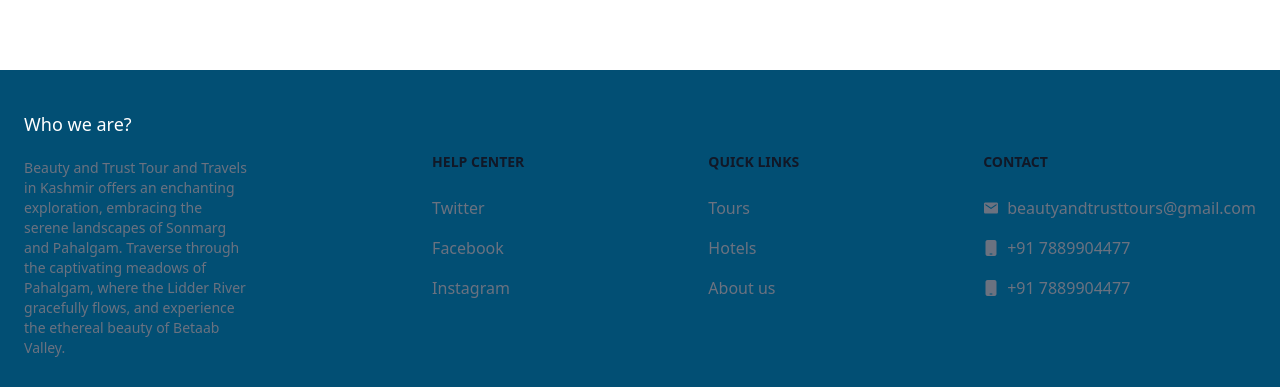
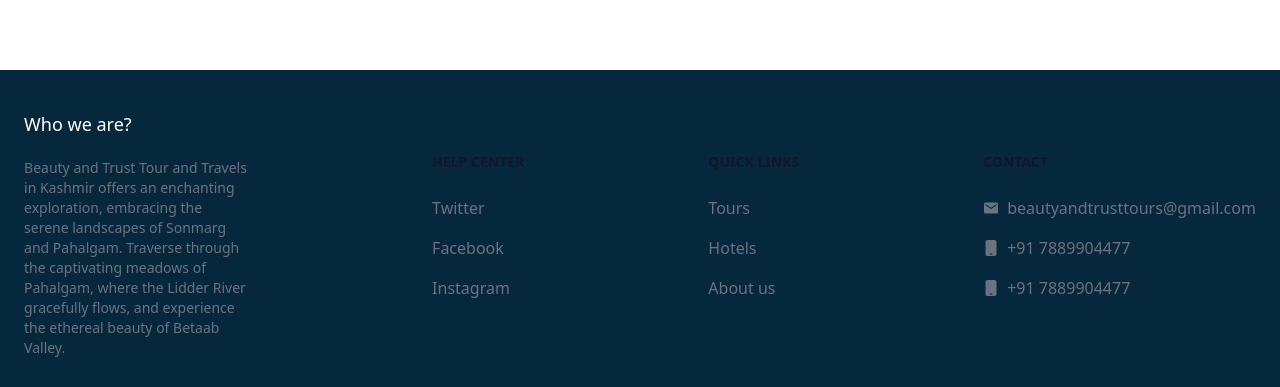
Before and after one commit to wajidkashoo14/beauty-and-trust, a Next.js app: page / in a window 1280 px wide. Shown: the part 3636-4023 px from the top of the page. Built offline with nearby package versions, Linux system fonts and the light colour scheme.

Commit message:
code fix

```diff
--- a/src/app/components/Footer.jsx
+++ b/src/app/components/Footer.jsx
@@ -6,7 +6,7 @@ import Link from "next/link";
 
 export default function Footer() {
   return (
-    <footer class="bg-[#024F74] dark:bg-gray-900 min-h-80">
+    <footer class="bg-[#06283D] dark:bg-gray-900 min-h-80">
       <div class="w-full max-w-screen-xl pt-10">
         <div class="flex justify-evenly items-center gap-x-40 max-[600px]:block max-[600px]:p-4">
           <div>
```
